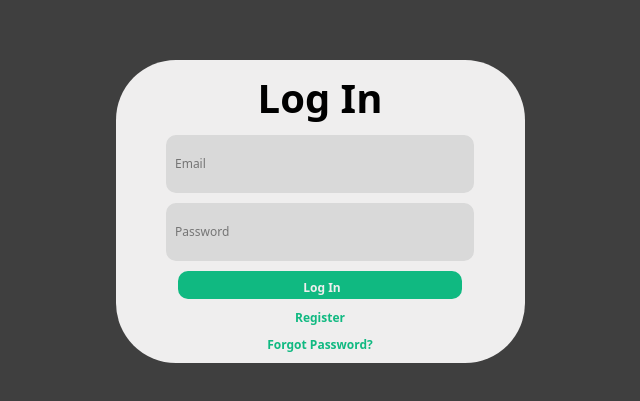
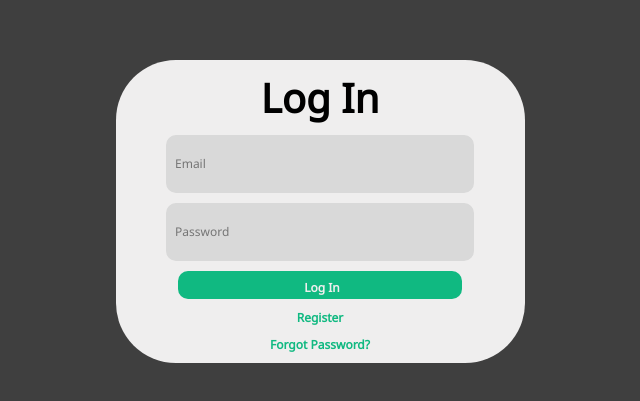
Before and after one commit to varun-dhar/Code-Club-Competition-Practice, a plain HTML site: page html/login.html in a window 1280 px wide. Shown: the part 189-590 px from the top of the page, 320-960 px from the left. Drawn offline with Linux system fonts and the light colour scheme.

Commit message:
fix font

```diff
--- a/assets/styles/login.css
+++ b/assets/styles/login.css
@@ -1,7 +1,3 @@
-@font-face {
-    font-family: Noto Sans;
-    src: url("https://fonts.googleapis.com/css2?family=Noto+Sans&ampdisplay=swap");
-}
 html, body {
     margin: 0;
     padding: 0;
--- a/assets/styles/register.css
+++ b/assets/styles/register.css
@@ -1,7 +1,3 @@
-@font-face {
-    font-family: Noto Sans;
-    src: url("https://fonts.googleapis.com/css2?family=Noto+Sans&ampdisplay=swap");
-}
 html, body {
     margin: 0;
     padding: 0;
--- a/html/login.html
+++ b/html/login.html
@@ -2,6 +2,9 @@
 <html lang="en">
 <head>
 	<title>Login</title>
+	<link rel="preconnect" href="https://fonts.googleapis.com">
+	<link rel="preconnect" href="https://fonts.gstatic.com" crossorigin>
+	<link href="https://fonts.googleapis.com/css2?family=Noto+Sans&display=swap" rel="stylesheet">
 	<script src="/assets/scripts/login.js"></script>
 	<link rel="stylesheet" href="/assets/styles/login.css">
 </head>
```
Also changed, not shown: html/register.html (+3 -0 lines).
